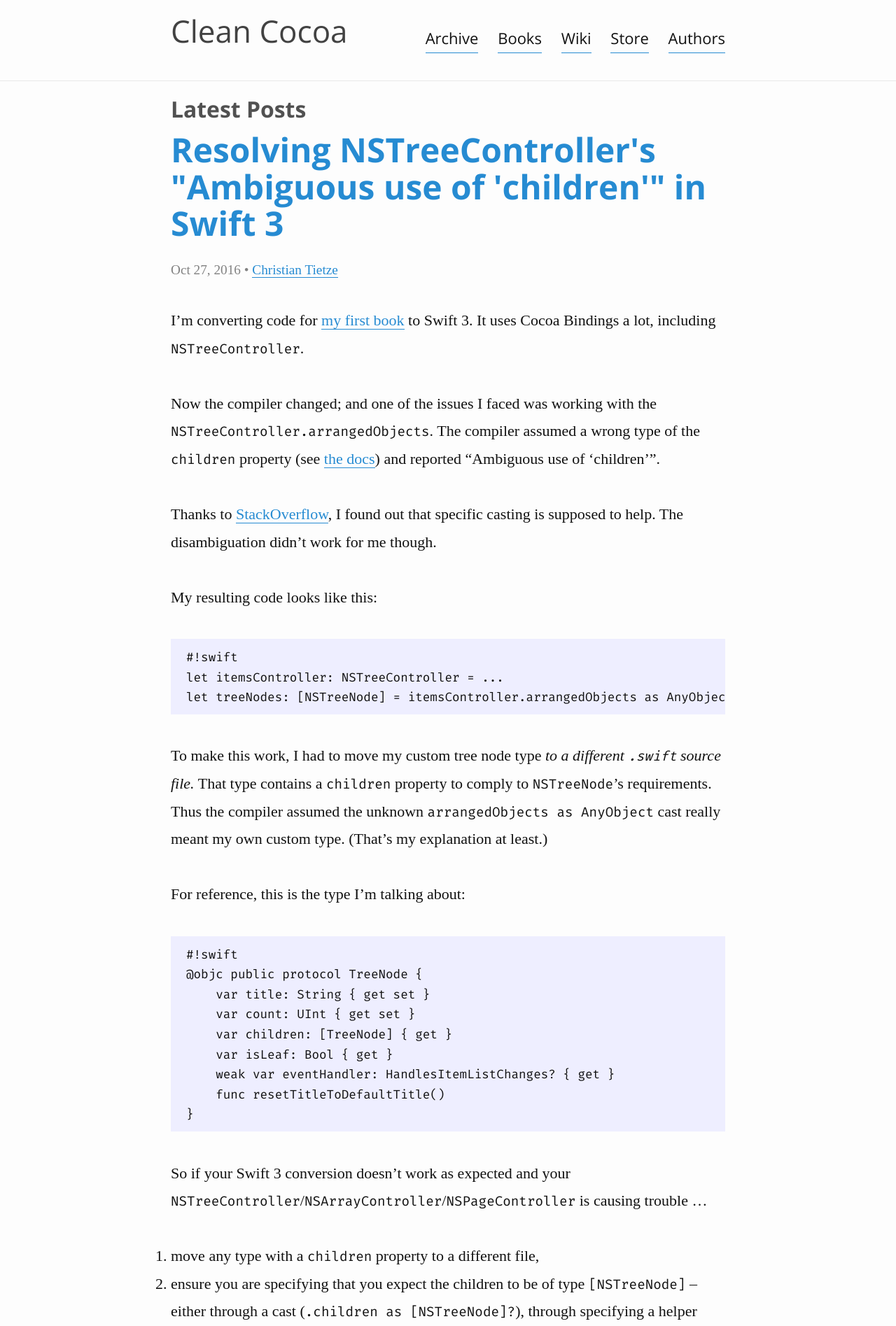
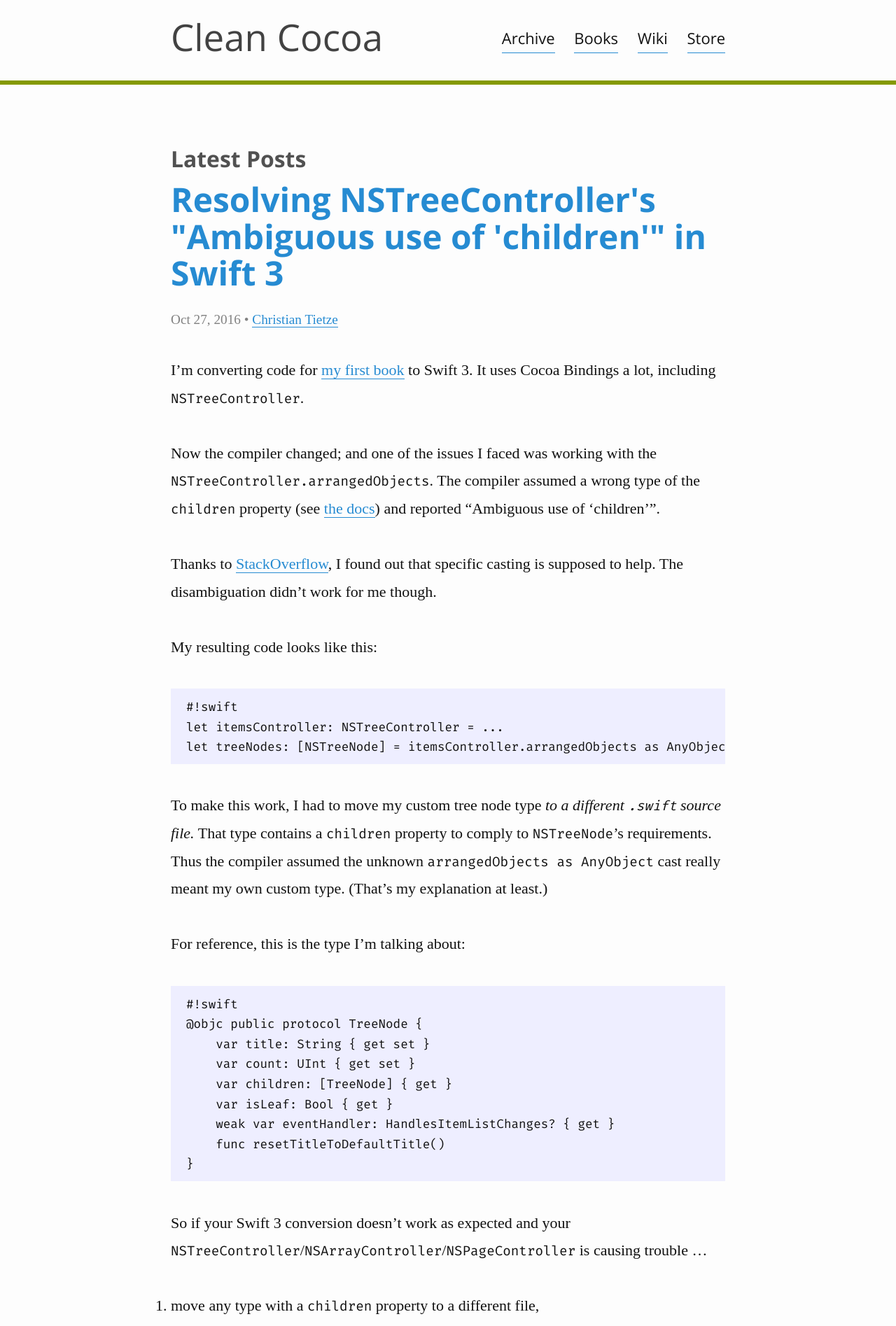
Before and after one commit to CleanCocoa/cleancocoa.github.io, a Jekyll site: the page built from index.html, in a window 1280 px wide. Shown: the top 1895 px of the page at 70% size. Built offline with Jekyll 4.4.1, drawn with Linux system fonts in a browser that asks for light colours; some web fonts are replaced.

Commit message:
adjust site header style
Remove authors link from main menu for more whitespace and because it's
not a very interesting page right now.

```diff
--- a/_data/menu-items.yml
+++ b/_data/menu-items.yml
@@ -6,5 +6,3 @@
   url: /wiki/
 - title: Store
   url: https://cleancocoa.onfastspring.com/
-- title: Authors
-  url: /authors/
--- a/_includes/footer.html
+++ b/_includes/footer.html
@@ -24,6 +24,8 @@
             {% include icon-twitter.html username=site.twitter_username %}
           </li>
           {% endif %}
+
+          <li><a href="/authors/">Authors</a></li>
         </ul>
       </div>
 
--- a/_sass/_layout.scss
+++ b/_sass/_layout.scss
@@ -4,7 +4,7 @@
 .site-header {
   font-family: $font-sans;
 
-  border-bottom: 1px solid $grey-color-light;
+  border-bottom: 0.3em solid $color-s-green;
   min-height: 56px;
 
   // Positioning context for the mobile navigation icon
@@ -12,7 +12,11 @@
 }
 
 .site-title {
-  font-size: 2em;
+  font-size: 1.8em;
+  @include above_breakpoint() {
+    font-size: 2.4em;
+  }
+
   font-weight: 300;
   line-height: 2em;
   margin-bottom: 0;
@@ -111,12 +115,13 @@
  * Site footer
  */
 .site-footer {
-    border-top: 1px solid $grey-color-light;
-    padding: 1em 0;
+  border-top: 0.3em solid $color-s-green;
+  padding: 1em 0;
+  font-family: $font-sans;
 }
 
 .footer-heading {
-    margin-bottom: 1em;
+  margin-bottom: 1em;
 }
 
 .contact-list,
@@ -176,11 +181,10 @@ $footer-spacing: 30px;
 
 
 
-/**
- * Page content
- */
+/** Page content */
+
 .page-content {
-    padding: 1em 0;
+  padding: 4em 0 2em 0;
 }
 
 
@@ -271,6 +275,7 @@ $footer-spacing: 30px;
 /** Wiki */
 
 .wiki-actions {
+  font-family: $font-sans;
   list-style-type: none;
   margin-left: 0;
 
```
